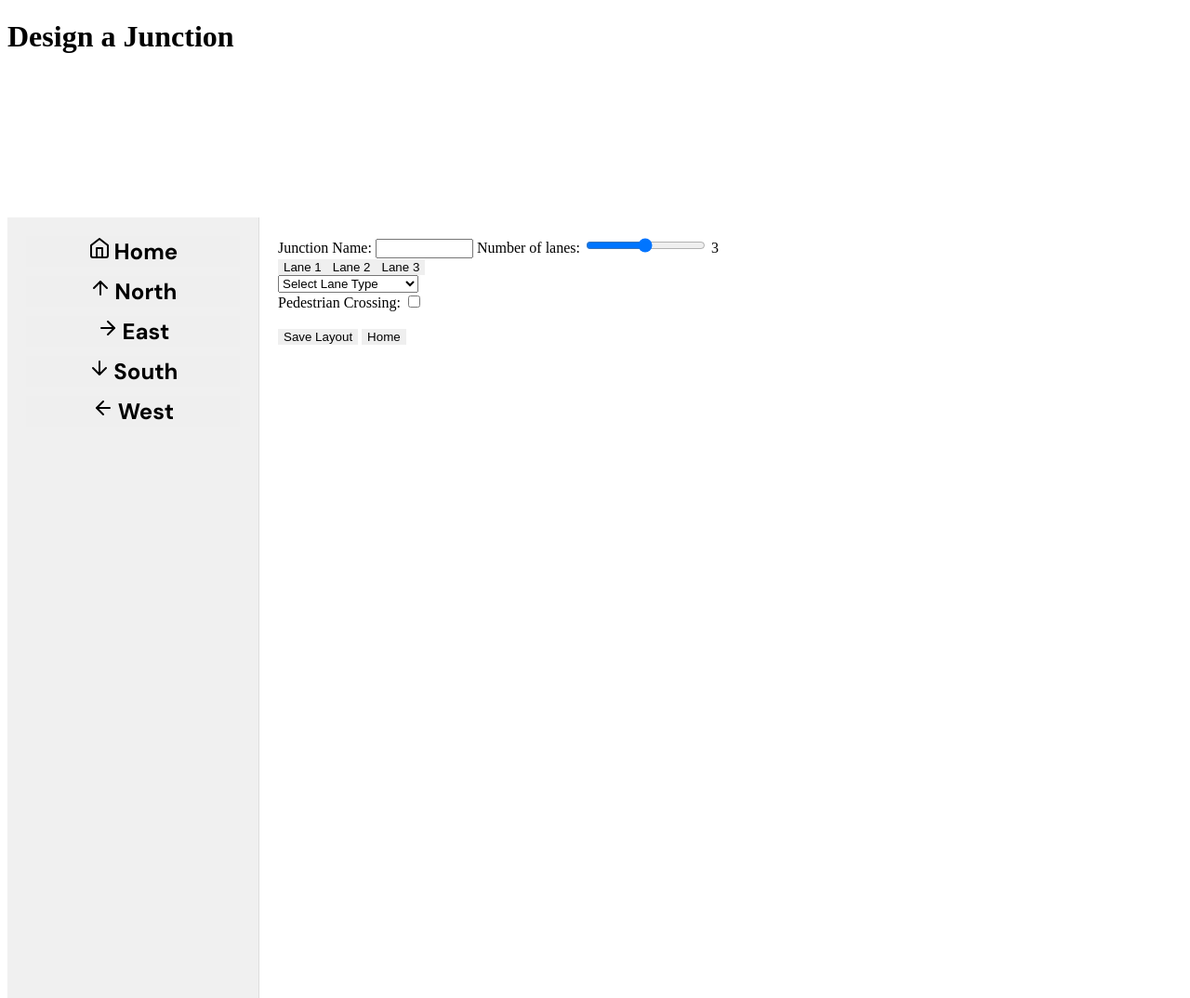
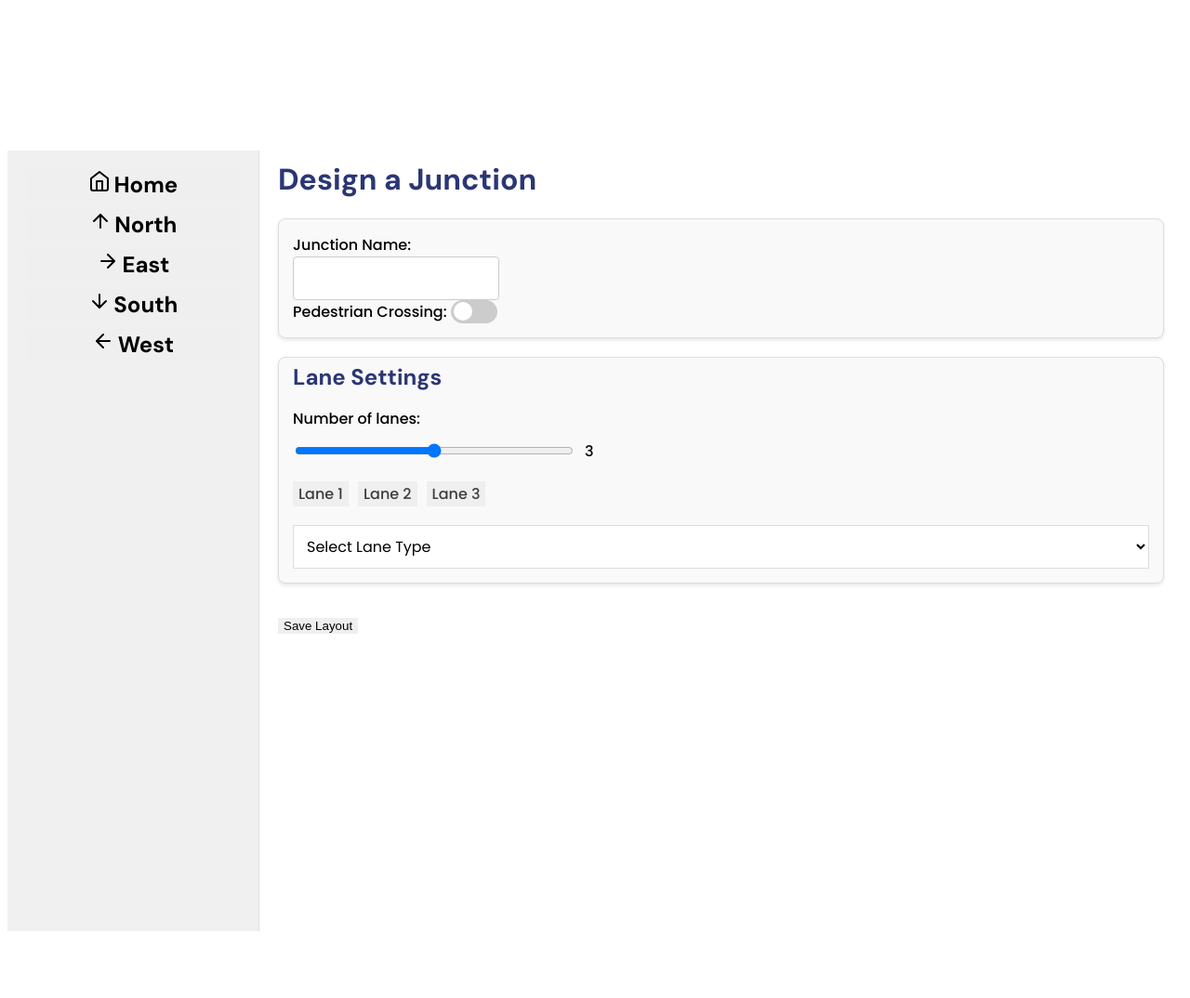
Before and after one commit to jemijack/SWE-Project, a Flask app: template templates/LayoutDesignPage.html in a window 1280 px wide. Shown: the whole page at 93% size. After the commit the page ends 1002 px from the top, so only its background shows below. Run offline with Flask 3, Linux system fonts and the light colour scheme; the template is opened without the code that fills it, so the values that code supplies are empty.

Commit message:
Lane Settings and the other box almost done

```diff
--- a/static/script.js
+++ b/static/script.js
@@ -96,6 +96,8 @@ document.addEventListener("DOMContentLoaded", function(){
 
 })
 
+
+
 // Event listener for the slider so it dynaically adjusts laneDetail
 document.getElementById("lanes").addEventListener("input", function(){
 
@@ -144,7 +146,7 @@ document.getElementById("lanes").addEventListener("input", function(){
 
 
 
-/* document.addEventListener("DOMContentLoaded", function () {
+ document.addEventListener("DOMContentLoaded", function () {
     let dropdown = document.getElementById("directionOptions");
 
    updateLaneOptions();
@@ -165,7 +167,7 @@ document.getElementById("lanes").addEventListener("input", function(){
             console.log(`Lane ${currentLane + 1} in ${currentDirection} updated to:`, selectedValue);
         });
     }
-}); */
+});
 
 // Listen for changes on pedistrian crossing
 document.getElementById("pedestrian").addEventListener("change", function() {
--- a/static/styles.css
+++ b/static/styles.css
@@ -12,7 +12,8 @@
     flex-direction: column;
     gap: 10px;
     border-right: 1px solid #ddd;
-    height: 100%;
+    min-height: 100vh; /* Full viewport height */
+    height: auto; /* Allow it to grow with content */
 }
 
 /*  button styles */
@@ -70,11 +71,12 @@
     margin-right: 10px;
 }
 
+
 /* font  things*/
-.poppins-medium {
+.poppins-medium-16 {
     font-family: 'Poppins', sans-serif;
     font-weight: 500;
-    font-size: 18px;
+    font-size: 16px;
 }
 
 .poppins-regular {
@@ -97,3 +99,205 @@ button {
     border: none; /* Remove border */
     cursor: pointer; /* Show pointer on hover */
 }
+
+
+    /* DM Sans font in bold for the page header */
+    .dm-sans-bold-header {
+        font-family: 'DM Sans', sans-serif;
+        font-weight: bold;
+        font-size: 32px;
+        margin-top: -10px;
+        color:#2B3674
+
+      }
+
+
+    /* DM Sans font in bold for the page header */
+    .dm-sans-bold-h2 {
+        font-family: 'DM Sans', sans-serif;
+        font-weight: bold;
+        font-size: 24px;
+        margin-top: -10px;
+        color:#2B3674
+
+      }
+
+
+/* Lane Settings Container */
+#laneSettings {
+    margin-top: 20px; /* Space above the menu */
+    padding: 15px;
+    background-color: #f9f9f9; /* Light background */
+    border: 1px solid #ddd; /* Border for definition */
+    border-radius: 8px; /* Rounded corners */
+    box-shadow: 0 2px 4px rgba(0, 0, 0, 0.1); /* Subtle shadow */
+}
+
+/* Dropdown Menu */
+#directionOptions {
+    width: 100%; /* Full width */
+    padding: 10px;
+    font-family: 'Poppins', sans-serif;
+    font-size: 16px;
+    background-color: none; /* Light background */
+    border: 1px solid #ddd; /* Border for definition */
+    background-color: white;
+    cursor: pointer;
+}
+
+
+/* Dropdown Hover Effect */
+#directionOptions:hover {
+    border-color: #888;
+}
+
+
+/* Dropdown Focus Effect */
+#directionOptions:focus {
+    outline: none;
+    border-color: #4318FF; /* Purple border on focus */
+    box-shadow: 0 0 0 2px rgba(106, 13, 173, 0.2); /* Purple glow */
+}
+
+/* Special Options (Bus Lane, Cycle Lane) */
+#directionOptions .special {
+    font-weight: bold; /* Make special options bold */
+    color: #4318FF; /* Purple color for special options */
+}
+
+
+#laneMenu {
+    display: flex; /* Arrange buttons horizontally */
+    gap: 10px; /* Space between buttons */
+    margin-bottom: 20px; /* Space below the buttons */
+}
+
+#laneMenu button {
+    background-color: none;
+    color: #3c3c43; /* Text color */
+    font-family: 'Poppins', sans-serif;
+    font-size: 16px;
+    font-weight: 500; /* Medium weight */
+    border: none;
+    cursor: pointer;
+    transition: background-color 0.3s ease; /* Smooth color transition */
+}
+
+
+#laneMenu button.active {
+    color: #4318FF; /* button text colour changes */
+    border-bottom: 3px solid black
+
+}
+
+.lanes-container {
+    display: flex;
+    flex-direction: column; /* Stack label and slider vertically */
+    gap: 10px; /* Space between label and slider */
+    margin-bottom: 20px; /* Space below the slider */
+    font-family: 'Poppins', sans-serif;
+    font-weight: 500; /* Medium weight */
+    font-size: 16px;
+
+}
+
+.slider-container {
+    display: flex;
+    align-items: center; /* Align slider and value horizontally */
+    gap: 10px; /* Space between slider and value */
+    font-family: 'Poppins', sans-serif;
+    font-size: 16px;
+
+
+}
+
+/* slider length */
+input[type="range"] {
+    width: 300px; /* Increase the width */
+    height: 8px;
+    background: #e0e0e0;
+    border-radius: 5px;
+    outline: none;
+}
+
+
+#junctionName-PedestrianContainer {
+    margin-top: 20px;
+    padding: 15px;
+    background-color: #f9f9f9; /* Light background */
+    border: 1px solid #ddd; /* Border for definition */
+    border-radius: 8px; /* Rounded corners */
+    box-shadow: 0 2px 4px rgba(0, 0, 0, 0.1); /* Subtle shadow */
+    font-family: 'Poppins', sans-serif;
+    font-weight: 500; /* Medium weight */
+    display: flex;
+    flex-direction: column;
+}
+
+/* junction input box */
+#junctionName {
+    width: 200px; /* Adjust the width as needed */
+    padding: 10px;
+    font-family: 'Poppins', sans-serif;
+    font-size: 16px;
+    border: 1px solid #ccc; /* Default border */
+    border-radius: 4px;
+    transition: border-color 0.3s ease, box-shadow 0.3s ease; /* Smooth transition */
+}
+
+#junctionName:focus {
+
+    border-color: #4318FF;  /* Purple border on focus */
+    box-shadow: 0 0 0 2px rgba(106, 13, 173, 0.2); /* Purple glow */
+}
+
+/* Toggle Switch Container */
+.toggle-switch {
+    position: relative;
+    display: inline-block;
+    width: 50px; /* Width of the toggle */
+    height: 25px; /* Height of the toggle */
+}
+
+/* Hide the default checkbox */
+.toggle-switch input {
+    opacity: 0;
+    width: 0;
+    height: 0;
+}
+
+/* Slider (the actual toggle) */
+.toggle-switch .slider {
+    position: absolute;
+    cursor: pointer;
+    top: 0;
+    left: 0;
+    right: 0;
+    bottom: 0;
+    background-color: #ccc; /* Default gray background */
+    transition: 0.3s; /* Smooth transition */
+    border-radius: 25px; /* Rounded corners */
+}
+
+/* Circle inside the slider */
+.toggle-switch .slider:before {
+    position: absolute;
+    content: "";
+    height: 20px; /* Size of the circle */
+    width: 20px;
+    left: 3px; /* Position of the circle */
+    bottom: 3px;
+    background-color: white; /* Circle color */
+    transition: 0.3s; /* Smooth transition */
+    border-radius: 50%; /* Round circle */
+}
+
+/* When the checkbox is checked, change the background to purple */
+.toggle-switch input:checked + .slider {
+    background-color: #6a0dad; /* Purple background */
+}
+
+/* Move the circle to the right when checked */
+.toggle-switch input:checked + .slider:before {
+    transform: translateX(25px); /* Move the circle */
+}
--- a/templates/LayoutDesignPage.html
+++ b/templates/LayoutDesignPage.html
@@ -14,8 +14,6 @@
 </head>
 
 <body>
-<h1> Design a Junction</h1>
-
 
 <!--<script src="https://d3js.org/d3.v6.min.js"></script>
 <script src="{{ url_for('static', filename='image.js') }}" defer></script> <-->
@@ -96,16 +94,43 @@
 
     <div id = junctionConfigPerDirection>
 
+        <h1 class="dm-sans-bold-header"> Design a Junction</h1>
+
+
+
     <!--JUNCTION NAME TO DO. UHHH IM LAZY AND USED REGEX FOR VALIDATION DON'T REALLY THINK THATS APROPRIATE-->
+
+
+    <div id = junctionName-PedestrianContainer>
 
     <label for="junctionName">Junction Name:</label>
     <input type="text" id="junctionName" name="name" required minlength="1" required pattern="[a-zA-Z0-9\s]+" size="10">
 
+        <!-- Pedistrian Crossing Slider-->
+    <div class="pedestrian-container">
+        <label for="pedestrian">Pedestrian Crossing:</label>
+        <div class="toggle-switch">
+            <input type="checkbox" id="pedestrian">
+            <span class="slider"></span>
+        </div>
+    </div>
+    </div>
+
+    <div id = laneSettings>
+        <h1 class="dm-sans-bold-h2"> Lane Settings</h1>
+
     <!--SLIDER FOR Number of Lanes-->
             <!--Slider for the number of lanes-->
-            <label for="lanes">Number of lanes:</label>
-            <input type="range" id="lanes" min="1" max="5" value="3">
-            <span id="lanesValue">3</span>
+            <div class="lanes-container">
+                <label for="lanes">Number of lanes:</label>
+
+
+            <div class="slider-container">
+                <input type="range" id="lanes" min="1" max="5" value="3">
+                <span id="lanesValue">3</span>
+            </div>
+
+            </div>
 
 
 
@@ -120,7 +145,7 @@
 
 
     <!--Changed to a drop down -->
-        <div id="laneSettings">
+        <div id="laneOptions">
             <select id="directionOptions">
                 <option value="">Select Lane Type</option>
                 <option value="busLane" class="special">Bus Lane</option>
@@ -135,17 +160,15 @@
             <span id="direction"></span>
         </div>
 
+    </div>
 
-        <!-- Pedistrian Crossing Slider-->
-        <label for="pedestrian">Pedestrian Crossing:</label>
-        <input type="checkbox" id="pedestrian">
-        <span class="Crossing toggle"></span>
+
 
         <br><br>
         <button id = "submitLayout" onclick="submitData()"> Save Layout</button>
 
         <button id="compareButton" style="display: none;" disabled onclick="window.location.href = '/loading_page'">Compare My Layouts</button>
-        <button id="homeButton" onclick="window.location.href = '/home'">Home</button>
+
 
 
 
```
